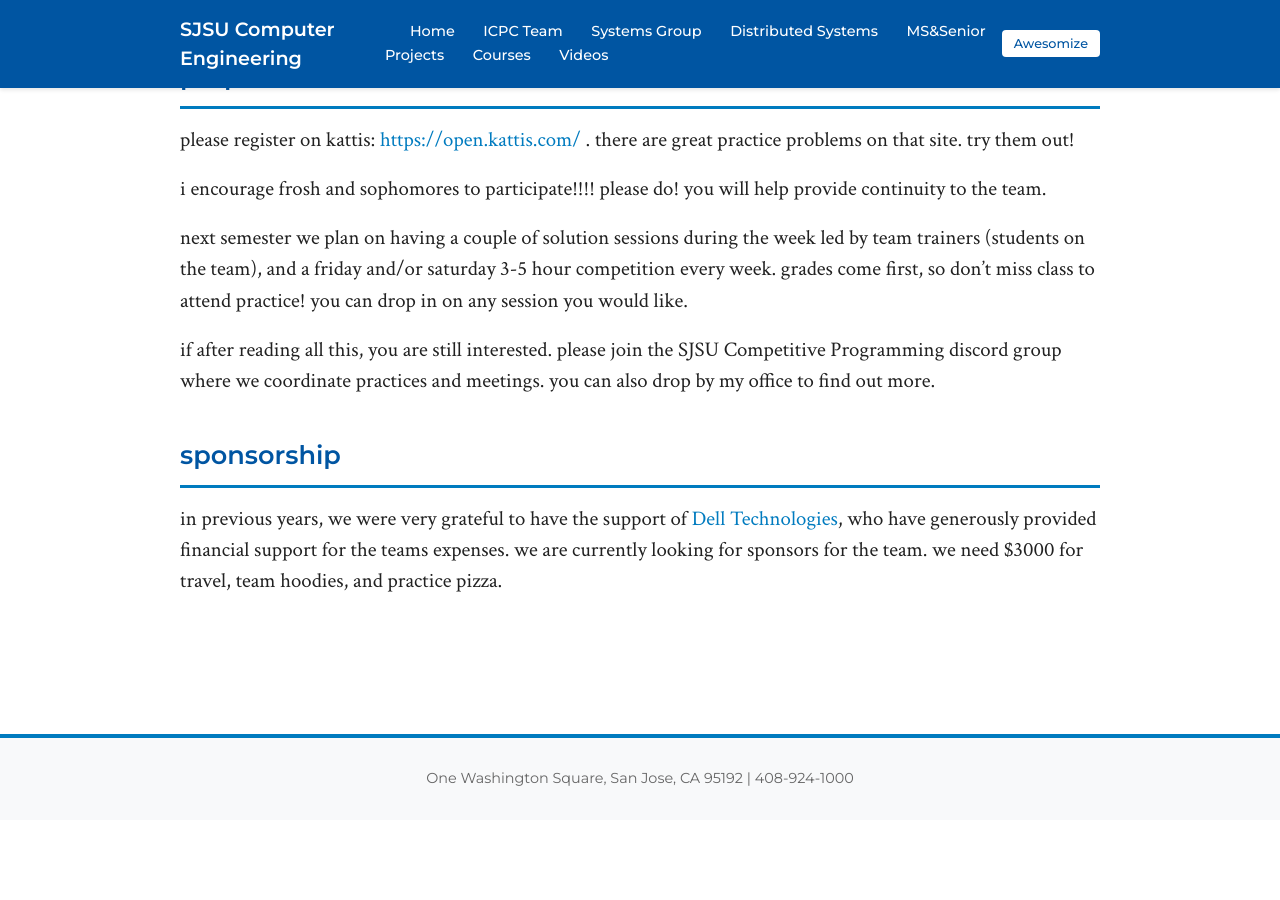
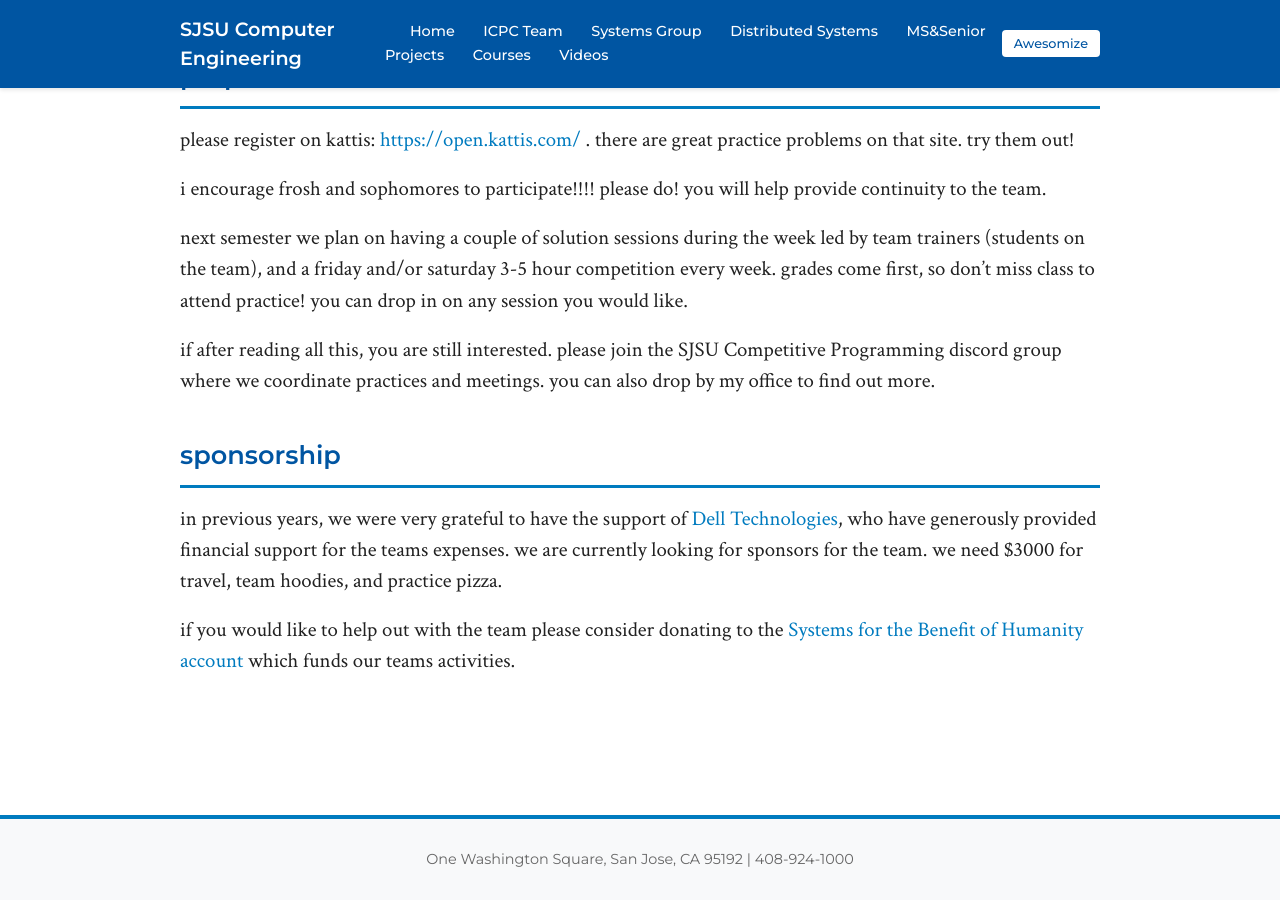
Before and after one commit to breed/benreed-sjsu, a Jekyll site: the page built from icpc/index.md, in a window 1280 px wide and 900 px high, scrolled down 631 px. Built offline with Jekyll 4.4.1, drawn with Linux system fonts in a browser that asks for light colours; before the commit the page ends 1451 px from its top, so only the background shows below that.

Commit message:
added donation link to ICPC

```diff
--- a/icpc/index.md
+++ b/icpc/index.md
@@ -27,3 +27,5 @@ if after reading all this, you are still interested. please join the SJSU Compet
 ## sponsorship
 
 in previous years, we were very grateful to have the support of [Dell Technologies](https://www.delltechnologies.com), who have generously provided financial support for the teams expenses. we are currently looking for sponsors for the team. we need $3000 for travel, team hoodies, and practice pizza.
+
+if you would like to help out with the team please consider donating to the [Systems for the Benefit of Humanity account](https://www.givecampus.com/campaigns/67453/donations/new?designation=systemsforthebenefitofhumanity&?a=11421502) which funds our teams activities.
```
